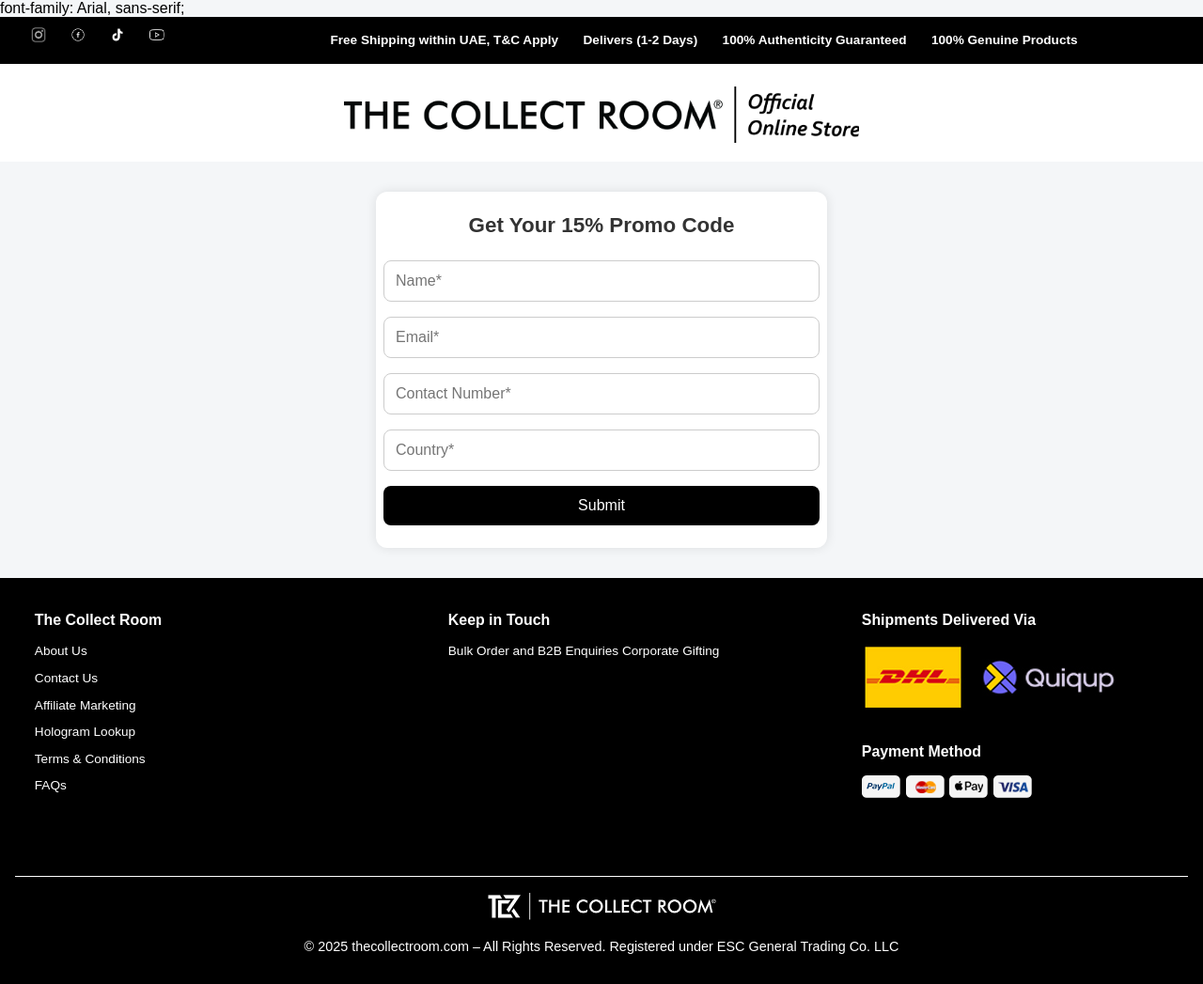
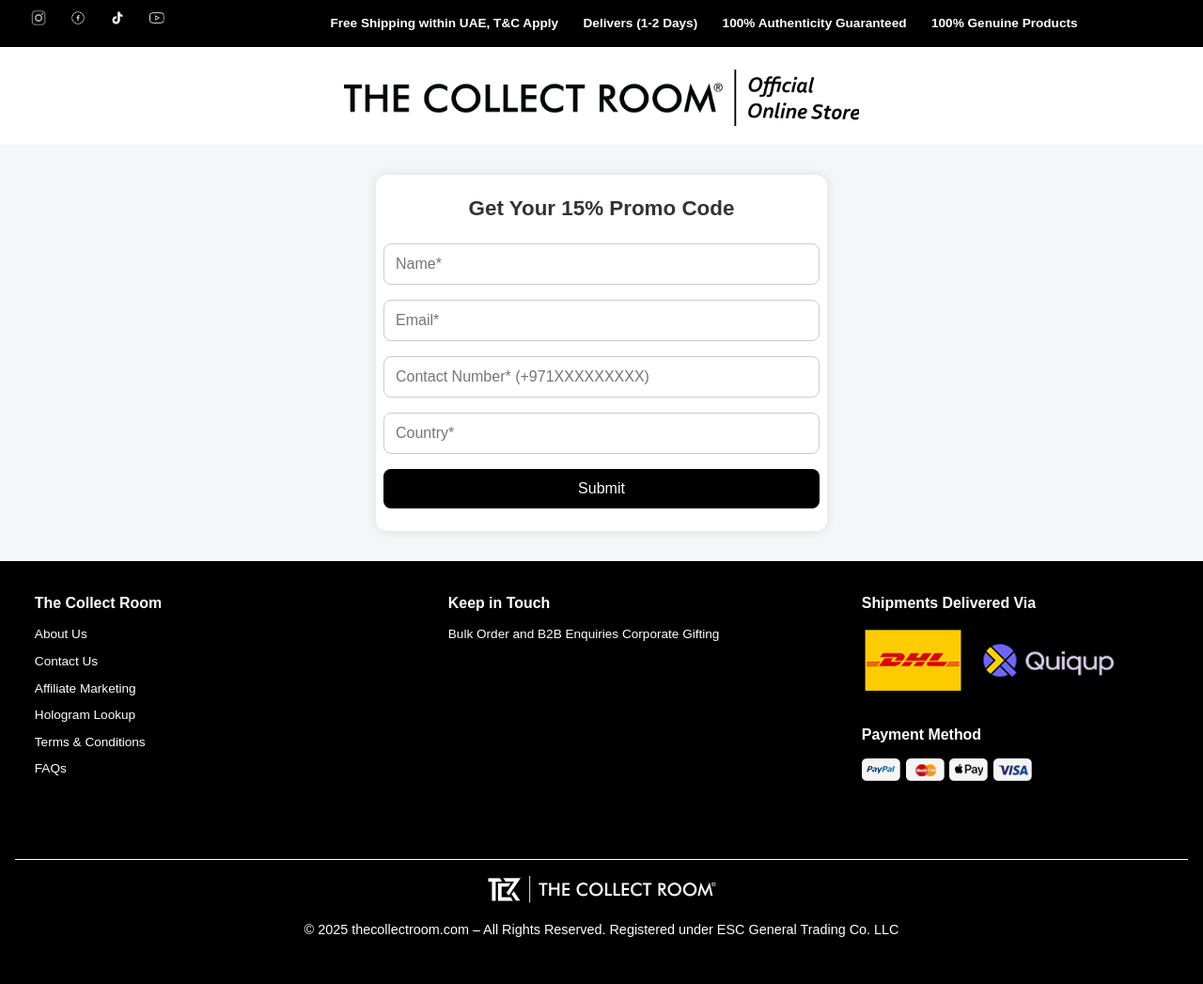
Before and after one commit to ManeeshaManee/PromoCodeGen_ESC, a Django app: page /scan/ in a window 1280 px wide. Shown: the whole page at 94% size. After the commit the page ends 997 px from the top, so only its background shows below. Run offline with Django 5.2, Linux system fonts and the light colour scheme.

Commit message:
Modified the contact style

```diff
--- a/promocode_genapp/promocode_gen/templates/base.html
+++ b/promocode_genapp/promocode_gen/templates/base.html
@@ -338,7 +338,6 @@
   </style>
 </head>
 <body>
-      font-family: Arial, sans-serif;
     <div class="top-header">
         <div class="social-icons">
           <a href="https://www.instagram.com/thecollectroom/" target="_blank">
--- a/promocode_genapp/promocode_gen/templates/form.html
+++ b/promocode_genapp/promocode_gen/templates/form.html
@@ -11,10 +11,9 @@
   <form method="POST">
     {% csrf_token %}
     <input type="text" name="name" placeholder="Name*" required value="{{ name|default:'' }}" />
-
     <input type="email" name="email" placeholder="Email*" required value="{{ email|default:'' }}" />
     {% if errors.email %}<div style="color:red;">{{ errors.email }}</div>{% endif %}
-    <input type="text" name="contact" placeholder="Contact Number*" required value="{{ contact|default:'' }}" />
+    <input type="text" name="contact" placeholder="Contact Number* (+971XXXXXXXXX)" required value="{{ contact|default:'' }}" />
     {% if errors.contact %}<div style="color:red;">{{ errors.contact }}</div>{% endif %}
     <input type="text" name="address" placeholder="Country*" required value="{{ address|default:'' }}" />
     {% if errors.address %}<div style="color:red;">{{ errors.address }}</div>{% endif %}
```
